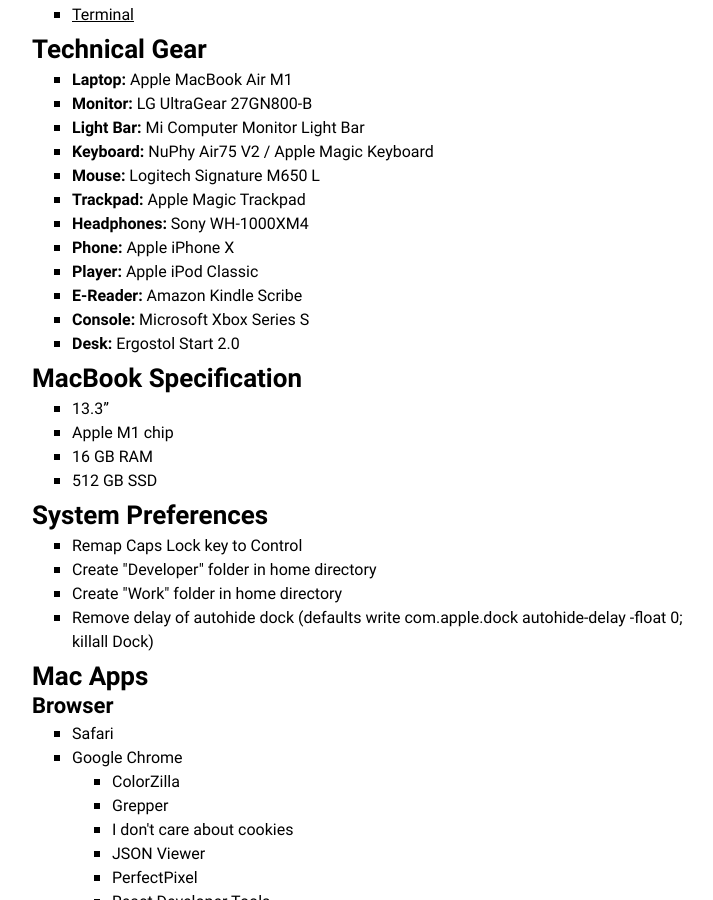
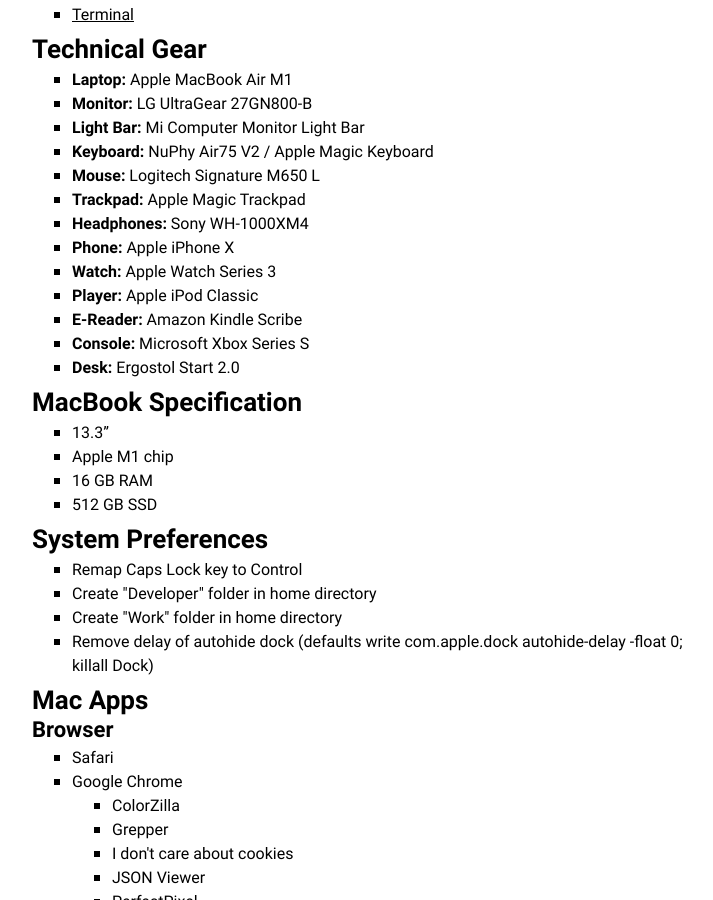
Before and after one commit to amalumian/www.malumian.dev, a Jekyll site: the page built from setup.html, in a window 1280 px wide and 900 px high, scrolled down 328 px. Shown: the whole window, without its empty margins (278-991 px from the left). Built offline with Jekyll 4.4.1, drawn with Linux system fonts in a browser that asks for light colours.

Commit message:
Update setup.html

```diff
--- a/setup.html
+++ b/setup.html
@@ -29,6 +29,7 @@
       <li><b>Trackpad:</b> Apple Magic Trackpad</li>
       <li><b>Headphones:</b> Sony WH-1000XM4</li>
       <li><b>Phone:</b> Apple iPhone X</li>
+      <li><b>Watch:</b> Apple Watch Series 3</li>
       <li><b>Player:</b> Apple iPod Classic</li>
       <li><b>E-Reader:</b> Amazon Kindle Scribe</li>
       <li><b>Console:</b> Microsoft Xbox Series S</li>
```
